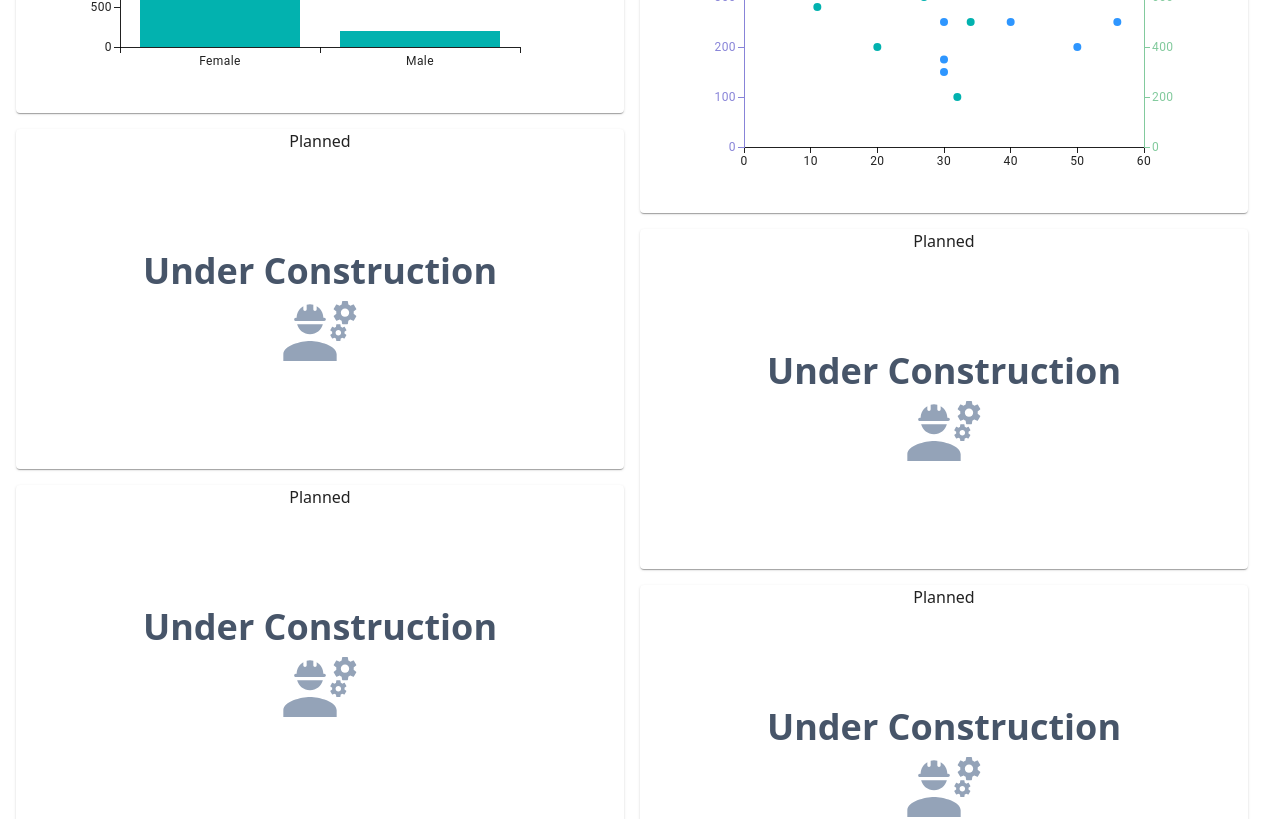
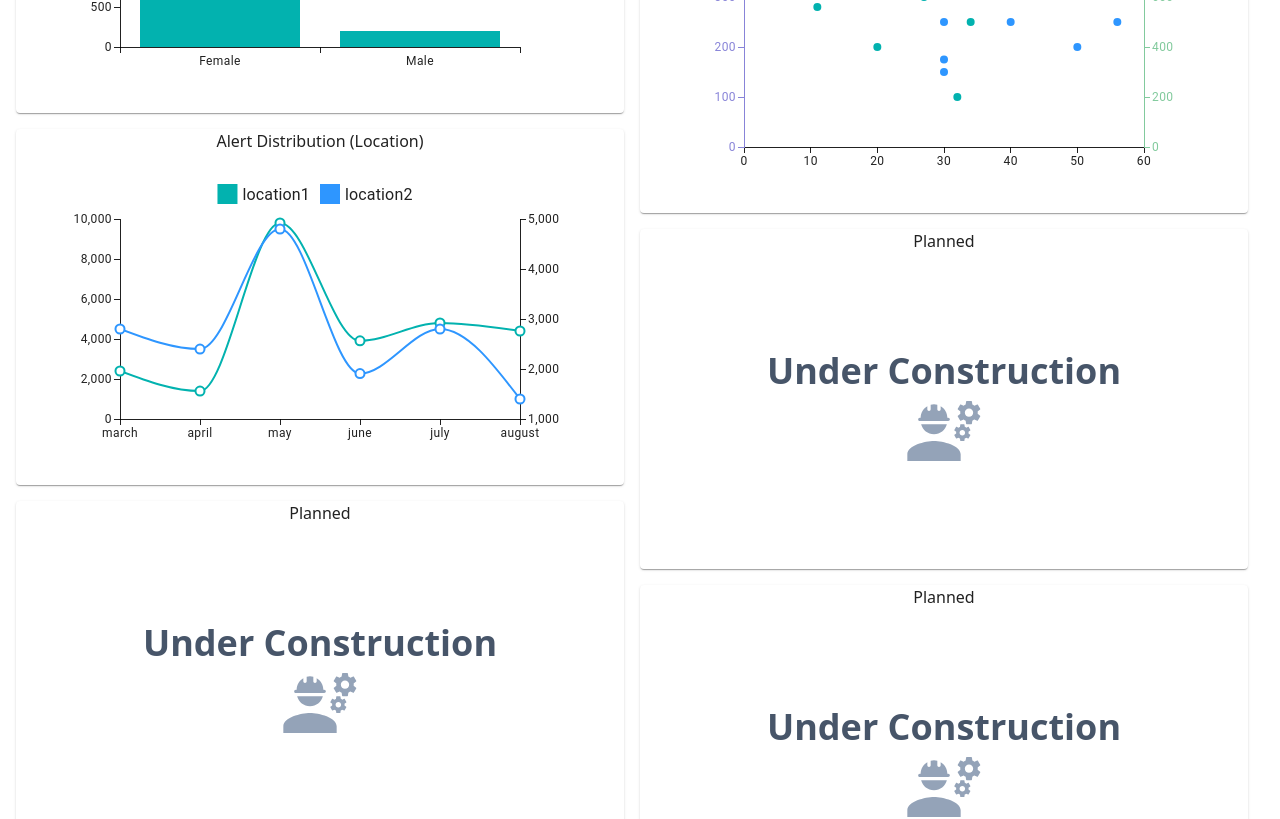
Before and after one commit to DevanshArora312/ProtecTech, a React (Create React App) app in the folder web/client/: page /dashboard/analytics in a window 1280 px wide. Shown: the part 700-1519 px from the top of the page. Built offline with nearby package versions, Linux system fonts and the light colour scheme.

Commit message:
line chart

```diff
--- /dev/null
+++ b/web/client/src/components/Line.tsx
@@ -0,0 +1,23 @@
+import * as React from 'react';
+import { LineChart } from '@mui/x-charts/LineChart';
+
+interface LineProps{
+    place1 : number[] | undefined,
+    place2 : number[] | undefined,
+    xLabels : string[] | undefined
+}
+export default function Line({place1, place2, xLabels} : LineProps) {
+  return (
+    <LineChart
+      width={500}
+      height={300}
+      series={[
+        { data: place1, label: 'location1', yAxisId: 'leftAxisId' },
+        { data: place2, label: 'location2', yAxisId: 'rightAxisId' },
+      ]}
+      xAxis={[{ scaleType: 'point', data: xLabels }]}
+      yAxis={[{ id: 'leftAxisId' }, { id: 'rightAxisId' }]}
+      rightAxis="rightAxisId"
+    />
+  );
+}
--- a/web/client/src/pages/analytics.tsx
+++ b/web/client/src/pages/analytics.tsx
@@ -7,6 +7,8 @@ import EngineeringIcon from '@mui/icons-material/Engineering';
 import GaugeChart from '../components/GaugeChart';
 import MyBarChart from '../components/BarChart';
 import ScatterPlot from '../components/ScatterPlot';
+import Line from '../components/Line';
+
 const Label = styled(Paper)(({ theme }) => ({
   backgroundColor: theme.palette.mode === 'dark' ? '#1A2027' : '#fff',
   ...theme.typography.body2,
@@ -51,6 +53,12 @@ export function Analytics() {
                 <ScatterPlot data1={item?.data1} data2={item?.data2}/>
               </div>
             }
+            {
+              item.type === 'line' &&
+              <div className='flex flex-col items-center justify-center pb-4 font-bold'>
+                <Line place1={item?.place1} place2={item?.place2} xLabels={item?.xLabels}/>
+              </div>
+            }
           </Paper>
         ))}
       </Masonry>
@@ -60,7 +68,6 @@ export function Analytics() {
 
 const itemData = [
   {
-    img: 'https://images.unsplash.com/photo-1518756131217-31eb79b20e8f',
     title: 'Monthly Alerts',
     type: 'bar chart',
     dataPoints: [
@@ -71,13 +78,11 @@ const itemData = [
     id: ['Monthly Alerts']
   },
   {
-    img: 'https://images.unsplash.com/photo-1627308595229-7830a5c91f9f',
     title: 'AI Alert Accuracy',
     type: 'gauge chart',
     data: 80
   },
   {
-    img: 'https://images.unsplash.com/photo-1597645587822-e99fa5d45d25',
     title: 'Monthly Alerts (Gender Distribution)',
     type: 'bar chart',
     dataPoints: [
@@ -88,7 +93,6 @@ const itemData = [
     id: ['Monthly Alerts (Gender Distribution)']
   },
   {
-    img: 'https://images.unsplash.com/photo-1529655683826-aba9b3e77383',
     title: 'Alert Distribution (Age and Gender)',
     type: 'scatter plot',
     data1: [
@@ -110,33 +114,30 @@ const itemData = [
       { x: 30, y: 500, id: 8 },
     ],
   },
-  // {
-  //   img: 'https://images.unsplash.com/photo-1471357674240-e1a485acb3e1',
-  //   title: 'Alert Distribution (Location)',
-  //   type: 'heatmap'
-  // },
   {
-    img: 'https://images.unsplash.com/photo-1558642452-9d2a7deb7f62',
+    title: 'Alert Distribution (Location)',
+    type: 'line',
+    place1: [2400, 1398, 9800, 3908, 4800, 4400],
+    place2: [2800, 2398, 4800, 1908, 2800, 1400],
+    xLabels: ["march", "april", "may", "june", "july", "august"]
+  },
+  {
     title: 'Planned',
     type: 'unknown'
   },
   {
-    img: 'https://images.unsplash.com/photo-1558642452-9d2a7deb7f62',
     title: 'Planned',
     type: 'unknown'
   },
   {
-    img: 'https://images.unsplash.com/photo-1558642452-9d2a7deb7f62',
     title: 'Planned',
     type: 'unknown'
   },
   {
-    img: 'https://images.unsplash.com/photo-1558642452-9d2a7deb7f62',
     title: 'Planned',
     type: 'unknown'
   },
   {
-    img: 'https://images.unsplash.com/photo-1558642452-9d2a7deb7f62',
     title: 'Planned',
     type: 'unknown'
   },
```
